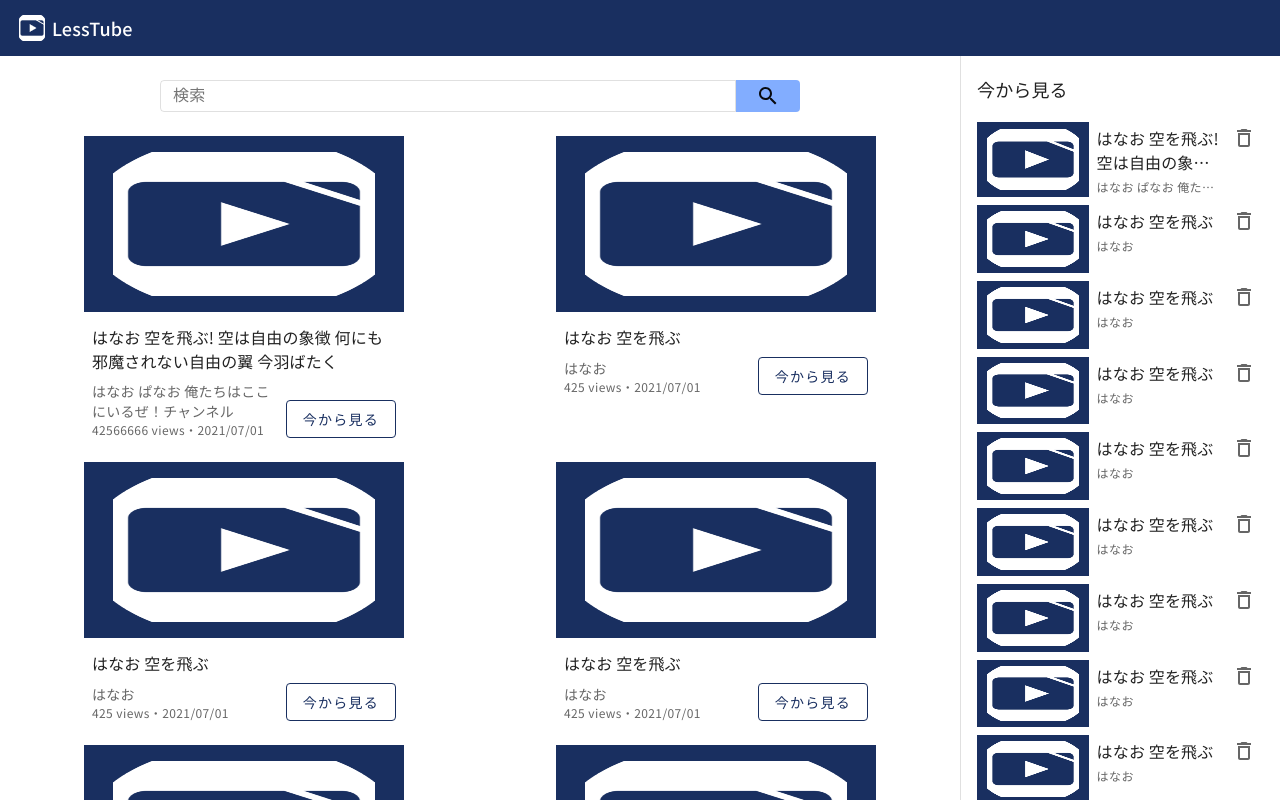
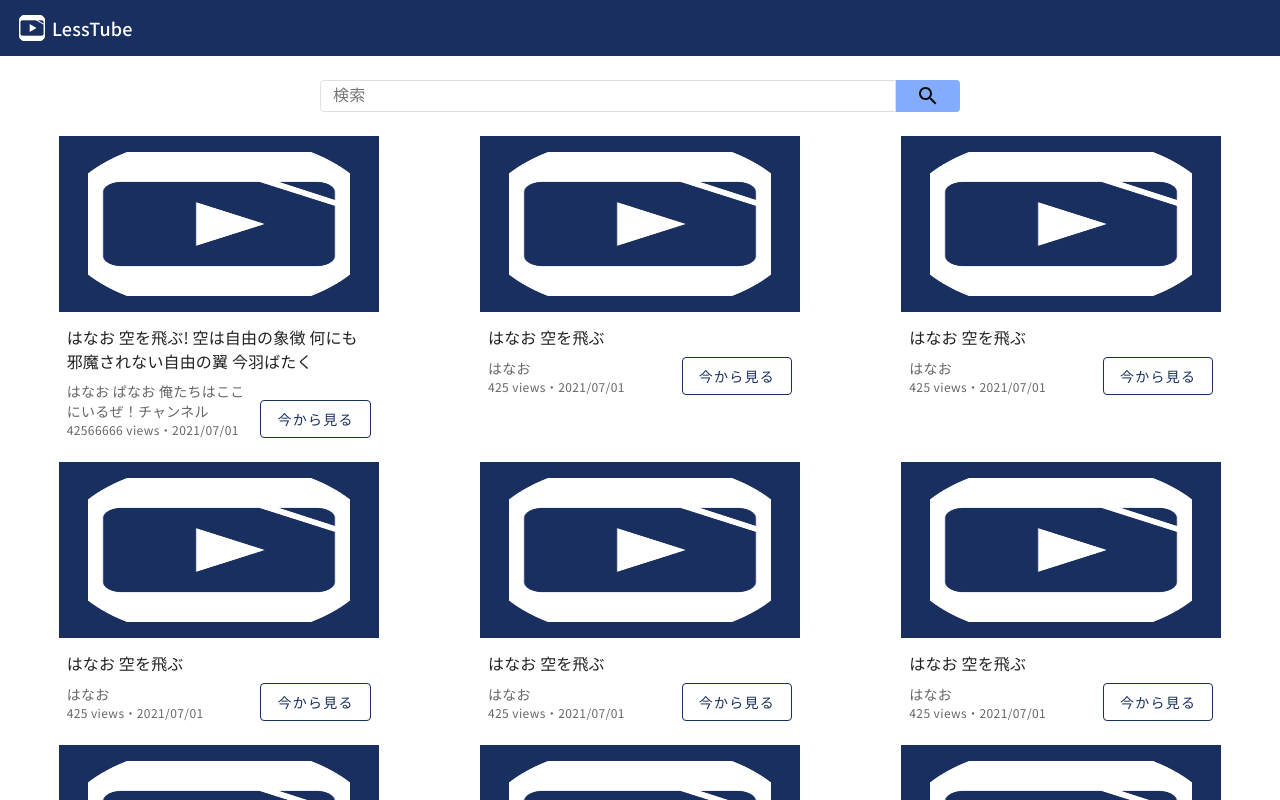
Before and after one commit to minguu42/lesstube, a Next.js app: page / in a window 1280 px wide. Shown: the top 800 px of the page. Built offline with nearby package versions, Linux system fonts and the light colour scheme.

Commit message:
nowWatchVideos リストの実装

```diff
--- a/src/components/home/VideoCardSheet/index.tsx
+++ b/src/components/home/VideoCardSheet/index.tsx
@@ -1,18 +1,19 @@
-import { useState } from "react";
+import { useState, useEffect } from "react";
+import { useRecoilValue } from "recoil";
 
 import VideoCard from "components/common/VideoCard";
 import styles from "./styles.module.scss";
-import { Video } from "models/video";
+import { Video, watchNowVideosState } from "models/video";
 
 type Props = {
-  videos: Video[];
+  watchNowVideos: Video[];
 };
 
-export const VideoCardSheet = ({ videos }: Props): JSX.Element => (
+export const VideoCardSheet = ({ watchNowVideos }: Props): JSX.Element => (
   <div className={styles.container}>
     <h3 className={styles.title}>今から見る</h3>
     <ul className={styles.videoCardLayout}>
-      {videos.map((video) => (
+      {watchNowVideos.map((video) => (
         <li key={video.id}>
           <VideoCard video={video} />
         </li>
@@ -22,110 +23,19 @@ export const VideoCardSheet = ({ videos }: Props): JSX.Element => (
   </div>
 );
 
-const videos: Video[] = [
-  {
-    id: "1",
-    title:
-      "はなお 空を飛ぶ! 空は自由の象徴 何にも邪魔されない自由の翼 今羽ばたく",
-    thumbnailURL: "None",
-    channelTitle: "はなお ぱなお 俺たちはここにいるぜ！チャンネル",
-    viewCount: 425,
-    publishedAt: new Date(),
-  },
-  {
-    id: "2",
-    title: "はなお 空を飛ぶ",
-    thumbnailURL: "None",
-    channelTitle: "はなお",
-    viewCount: 425,
-    publishedAt: new Date(),
-  },
-  {
-    id: "3",
-    title: "はなお 空を飛ぶ",
-    thumbnailURL: "None",
-    channelTitle: "はなお",
-    viewCount: 425,
-    publishedAt: new Date(),
-  },
-  {
-    id: "4",
-    title: "はなお 空を飛ぶ",
-    thumbnailURL: "None",
-    channelTitle: "はなお",
-    viewCount: 425,
-    publishedAt: new Date(),
-  },
-  {
-    id: "5",
-    title: "はなお 空を飛ぶ",
-    thumbnailURL: "None",
-    channelTitle: "はなお",
-    viewCount: 425,
-    publishedAt: new Date(),
-  },
-  {
-    id: "6",
-    title: "はなお 空を飛ぶ",
-    thumbnailURL: "None",
-    channelTitle: "はなお",
-    viewCount: 425,
-    publishedAt: new Date(),
-  },
-  {
-    id: "7",
-    title: "はなお 空を飛ぶ",
-    thumbnailURL: "None",
-    channelTitle: "はなお",
-    viewCount: 425,
-    publishedAt: new Date(),
-  },
-  {
-    id: "8",
-    title: "はなお 空を飛ぶ",
-    thumbnailURL: "None",
-    channelTitle: "はなお",
-    viewCount: 425,
-    publishedAt: new Date(),
-  },
-  {
-    id: "9",
-    title: "はなお 空を飛ぶ",
-    thumbnailURL: "None",
-    channelTitle: "はなお",
-    viewCount: 425,
-    publishedAt: new Date(),
-  },
-  {
-    id: "10",
-    title: "はなお 空を飛ぶ",
-    thumbnailURL: "None",
-    channelTitle: "はなお",
-    viewCount: 425,
-    publishedAt: new Date(),
-  },
-  {
-    id: "11",
-    title: "はなお 空を飛ぶ",
-    thumbnailURL: "None",
-    channelTitle: "はなお",
-    viewCount: 425,
-    publishedAt: new Date(),
-  },
-  {
-    id: "12",
-    title: "はなお 空を飛ぶ",
-    thumbnailURL: "None",
-    channelTitle: "はなお",
-    viewCount: 425,
-    publishedAt: new Date(),
-  },
-];
+const VideoCardSheetContainer = (): JSX.Element => {
+  const [isOpen, setIsOpen] = useState(true);
+  const watchNowVideos = useRecoilValue(watchNowVideosState);
 
-const VideoCardSheetContainer = (): JSX.Element => {
-  const [isOpen] = useState(true);
+  useEffect(() => {
+    if (watchNowVideos.length === 0) {
+      setIsOpen(false);
+    } else {
+      setIsOpen(true);
+    }
+  }, [watchNowVideos]);
 
-  return <>{isOpen && <VideoCardSheet videos={videos} />}</>;
+  return <>{isOpen && <VideoCardSheet watchNowVideos={watchNowVideos} />}</>;
 };
 
 export default VideoCardSheetContainer;
--- a/src/models/video.ts
+++ b/src/models/video.ts
@@ -1,3 +1,5 @@
+import { atom } from "recoil";
+
 export type Video = {
   id: string;
   title: string;
@@ -6,3 +8,8 @@ export type Video = {
   viewCount: number;
   publishedAt: Date;
 };
+
+export const watchNowVideosState = atom<Video[]>({
+  key: "watchNowVideosState",
+  default: [],
+});
```
